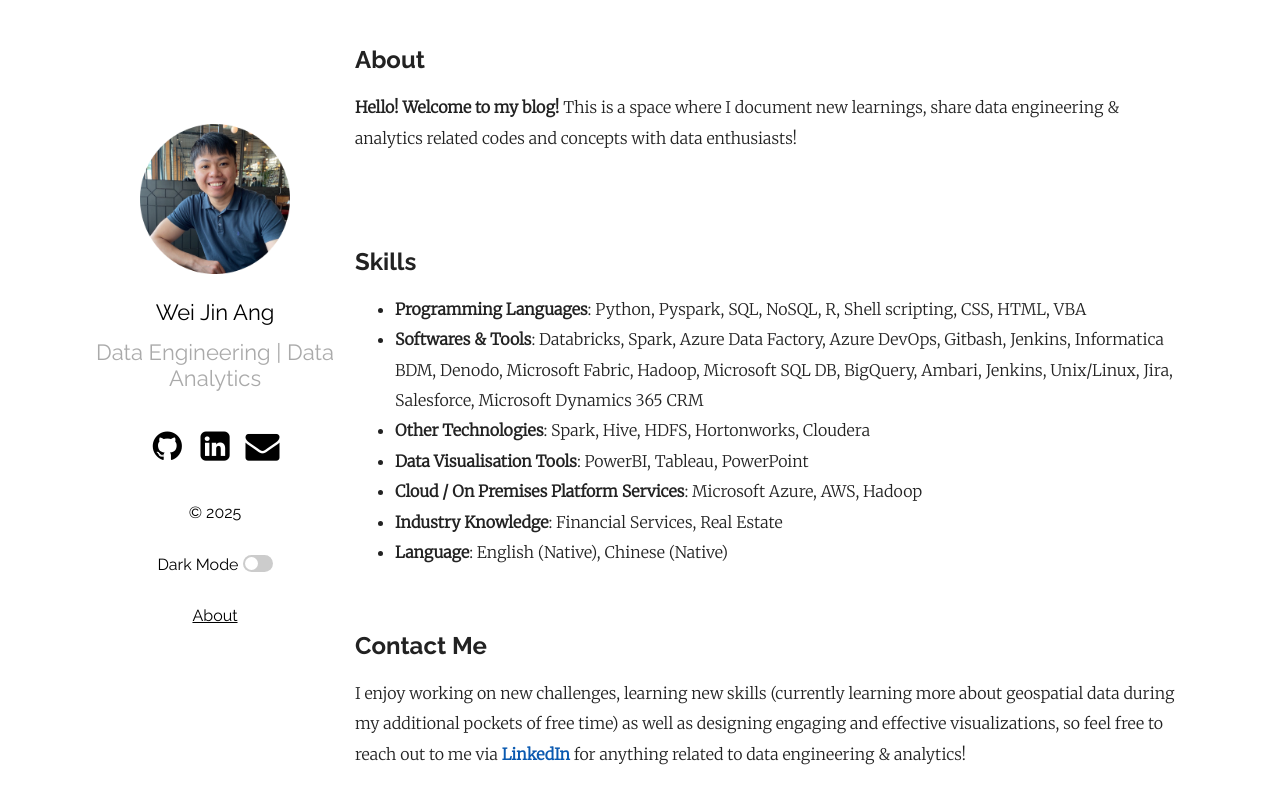
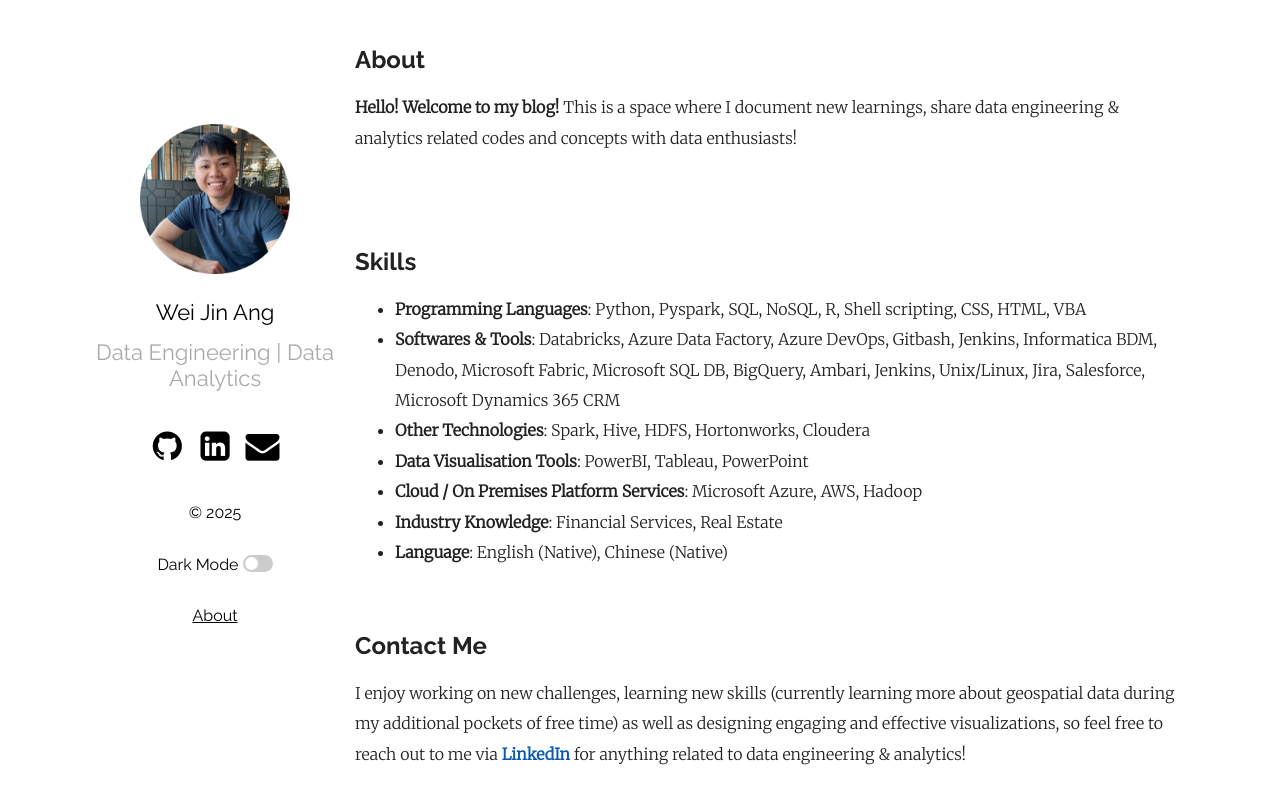
Before and after one commit to wjang96/wjang96.github.io, a Jekyll site: the page built from about.md, in a window 1280 px wide. Shown: the top 804 px of the page. Built offline with Jekyll 4.4.1, drawn with Linux system fonts in a browser that asks for light colours.

Commit message:
Update about.md

```diff
--- a/about.md
+++ b/about.md
@@ -13,7 +13,7 @@ title:  "About"
 ## Skills
 
 + **Programming Languages**: Python, Pyspark, SQL, NoSQL, R, Shell scripting, CSS, HTML, VBA
-+ **Softwares & Tools**: Databricks, Spark, Azure Data Factory, Azure DevOps, Gitbash, Jenkins, Informatica BDM, Denodo, Microsoft Fabric, Hadoop, Microsoft SQL DB, BigQuery, Ambari, Jenkins, Unix/Linux, Jira, Salesforce, Microsoft Dynamics 365 CRM
++ **Softwares & Tools**: Databricks, Azure Data Factory, Azure DevOps, Gitbash, Jenkins, Informatica BDM, Denodo, Microsoft Fabric, Microsoft SQL DB, BigQuery, Ambari, Jenkins, Unix/Linux, Jira, Salesforce, Microsoft Dynamics 365 CRM
 + **Other Technologies**: Spark, Hive, HDFS, Hortonworks, Cloudera
 + **Data Visualisation Tools**: PowerBI, Tableau, PowerPoint
 + **Cloud / On Premises Platform Services**: Microsoft Azure, AWS, Hadoop
```
